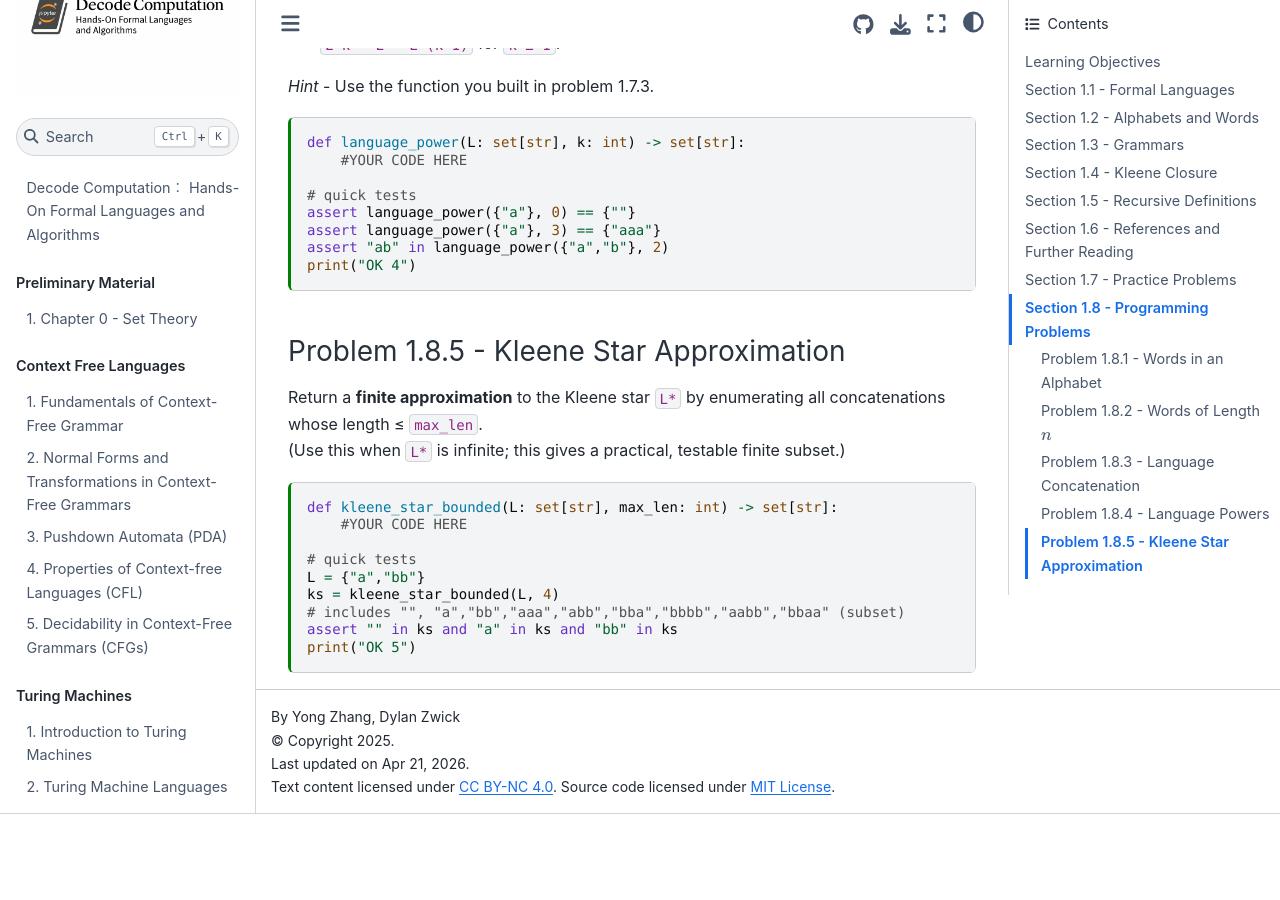
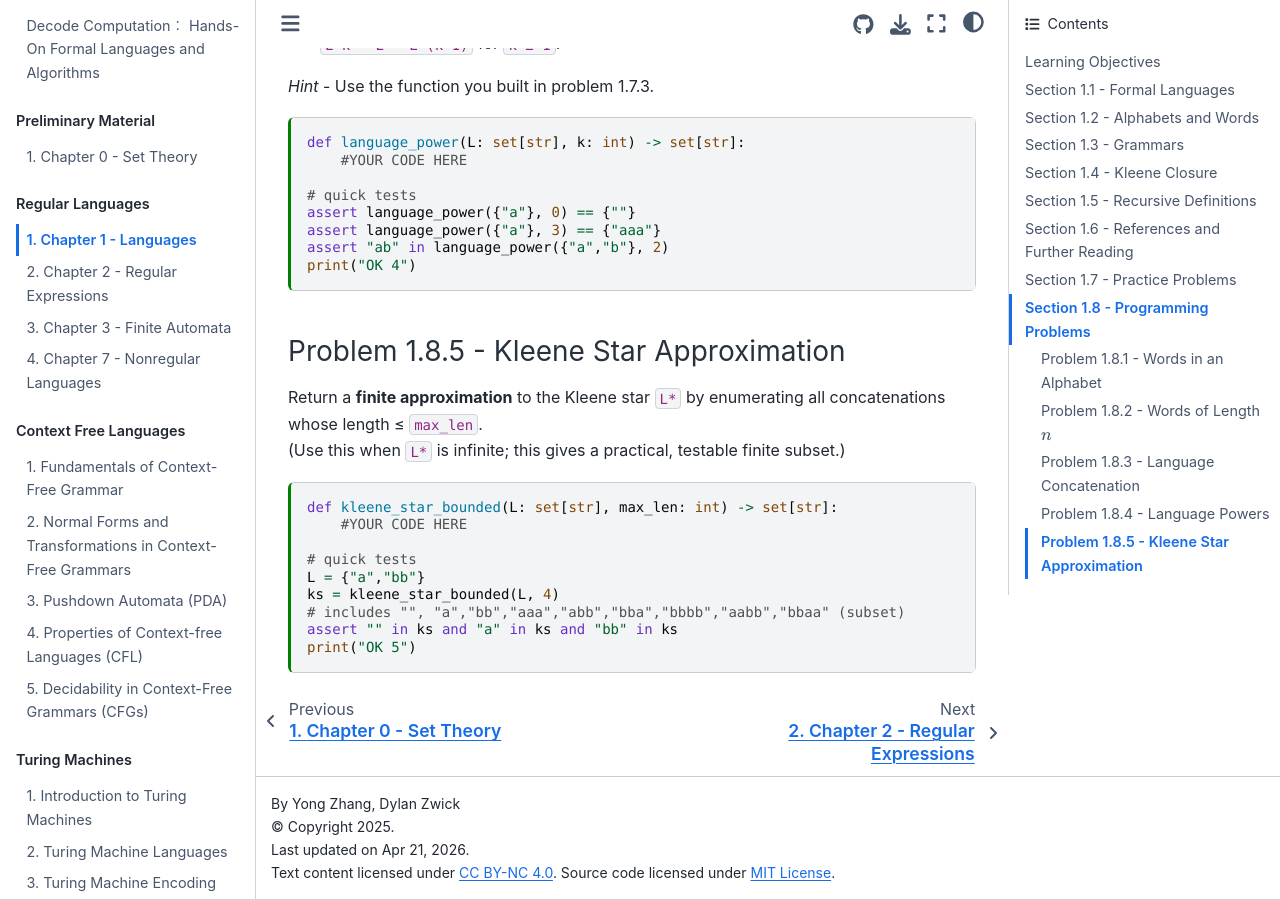
Before and after one commit to yzhangweber/cs4110-jupyterbook, a Jupyter Book: the page built from content/Part_1_Regular_Languages/Chapter_01/Chapter01_Languages.ipynb, in a window 1280 px wide and 900 px high, scrolled down 11141 px. Built offline with Jupyter Book 1.0.4 settings and Sphinx 7.4.7 and the Sphinx Book theme 1.1.4, drawn with Linux system fonts in a browser that asks for light colours; pages that are not in the unit, such as notebooks, are missing from menus; before the commit the page ends 11955 px from its top, so only the background shows below that.

Commit message:
Update file paths for regular languages chapters

```diff
--- a/_toc.yml
+++ b/_toc.yml
@@ -11,13 +11,13 @@ parts:
   - caption: Regular Languages
     numbered: 1
     chapters:
-      - file: content/Part_1_Regular_Languages/Chapter01/Chapter01_Languages
-      - file: content/Part_1_Regular_Languages/Chapter02/Chapter02_Regular_Expressions
-      - file: content/Part_1_Regular_Languages/Chapter03/Chapter03_Finite_Automata
-      - file: content/Part_1_Regular_Languages/Chapter04/Chapter04_Nondeterministic_Finite_Automata
-      - file: content/Part_1_Regular_Languages/Chapter05/Chapter05_Kleene's_Theorem_Part1
-      - file: content/Part_1_Regular_Languages/Chapter06/Chapter06_Kleene's_Theorem_Part2
-      - file: content/Part_1_Regular_Languages/Chapter07/Chapter07_Nonregular_Languages
+      - file: content/Part_1_Regular_Languages/Chapter_01/Chapter01_Languages
+      - file: content/Part_1_Regular_Languages/Chapter_02/Chapter02_Regular_Expressions
+      - file: content/Part_1_Regular_Languages/Chapter_03/Chapter03_Finite_Automata
+      - file: content/Part_1_Regular_Languages/Chapter_04/Chapter04_Nondeterministic_Finite_Automata
+      - file: content/Part_1_Regular_Languages/Chapter_05/Chapter05_Kleene's_Theorem_Part1
+      - file: content/Part_1_Regular_Languages/Chapter_06/Chapter06_Kleene's_Theorem_Part2
+      - file: content/Part_1_Regular_Languages/Chapter_07/Chapter07_Nonregular_Languages
   - caption: Context Free Languages
     numbered: 1
     chapters:
```
